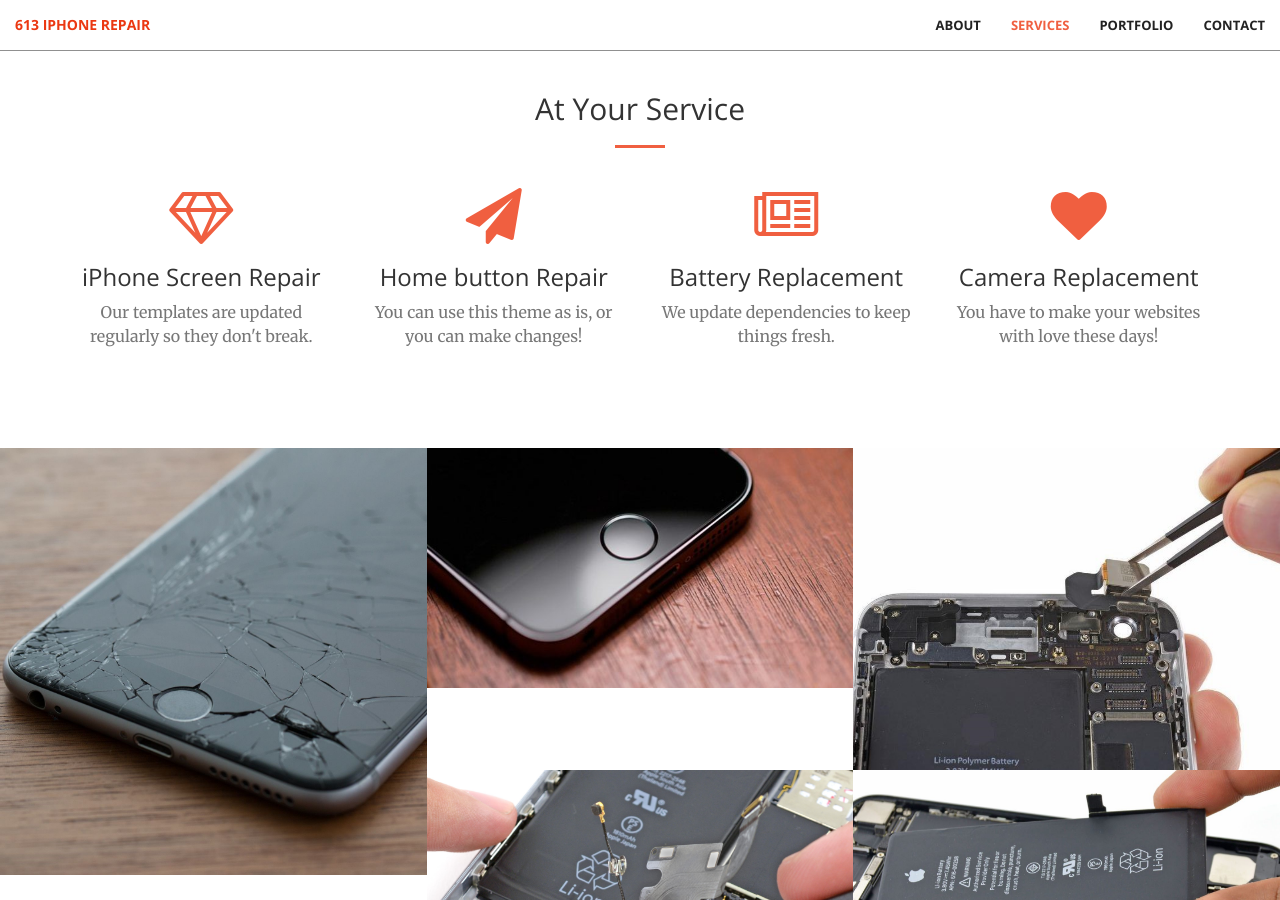
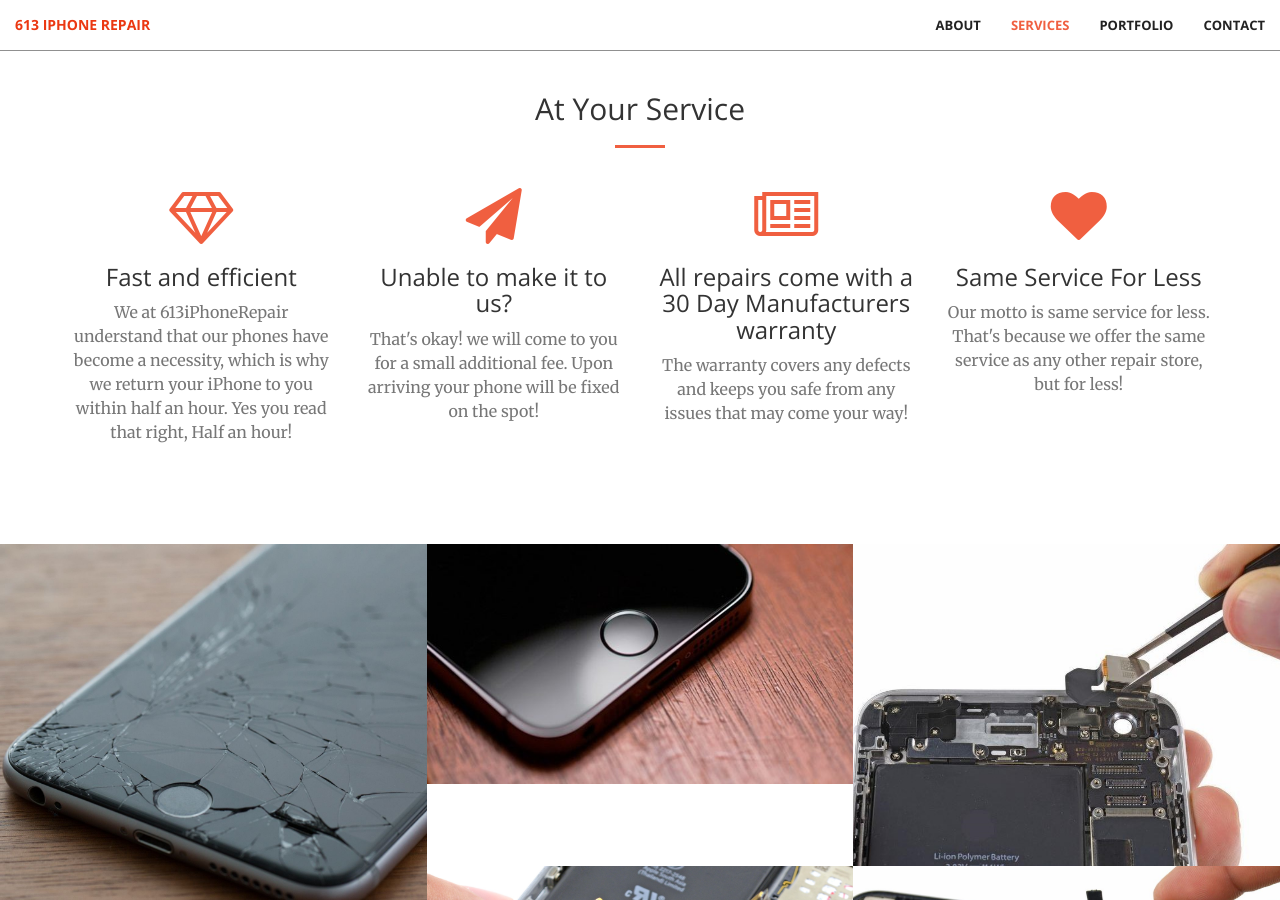
Before and after one commit to SuhaibElkomy/613iphonerepair, a Jekyll site: the page built from index.html, in a window 1280 px wide and 900 px high, scrolled down 1302 px. Built offline with Jekyll 4.4.1, drawn with Linux system fonts in a browser that asks for light colours.

Commit message:
Update services.html

```diff
--- a/_includes/services.html
+++ b/_includes/services.html
@@ -12,29 +12,29 @@
             <div class="col-lg-3 col-md-6 text-center">
                 <div class="service-box">
                     <i class="fa fa-4x fa-diamond wow bounceIn text-primary"></i>
-                    <h3>iPhone Screen Repair</h3>
-                    <p class="text-muted">Our templates are updated regularly so they don't break.</p>
+                    <h3>Fast and efficient</h3>
+                    <p class="text-muted">We at 613iPhoneRepair understand that our phones have become a necessity, which is why we return your iPhone to you within half an hour. Yes you read that right, Half an hour!</p>
                 </div>
             </div>
             <div class="col-lg-3 col-md-6 text-center">
                 <div class="service-box">
                     <i class="fa fa-4x fa-paper-plane wow bounceIn text-primary" data-wow-delay=".1s"></i>
-                    <h3>Home button Repair</h3>
-                    <p class="text-muted">You can use this theme as is, or you can make changes!</p>
+                    <h3>Unable to make it to us?</h3>
+                    <p class="text-muted">That's okay! we will come to you for a small additional fee. Upon arriving your phone will be fixed on the spot!</p>
                 </div>
             </div>
             <div class="col-lg-3 col-md-6 text-center">
                 <div class="service-box">
                     <i class="fa fa-4x fa-newspaper-o wow bounceIn text-primary" data-wow-delay=".2s"></i>
-                    <h3>Battery Replacement</h3>
-                    <p class="text-muted">We update dependencies to keep things fresh.</p>
+                    <h3> All repairs come with a 30 Day Manufacturers warranty</h3>
+                    <p class="text-muted">The warranty covers any defects and keeps you safe from any issues that may come your way!</p>
                 </div>
             </div>
             <div class="col-lg-3 col-md-6 text-center">
                 <div class="service-box">
                     <i class="fa fa-4x fa-heart wow bounceIn text-primary" data-wow-delay=".3s"></i>
-                    <h3>Camera Replacement</h3>
-                    <p class="text-muted">You have to make your websites with love these days!</p>
+                    <h3>Same Service For Less</h3>
+                    <p class="text-muted">Our motto is same service for less. That's because we offer the same service as any other repair store, but for less!</p>
                 </div>
             </div>
         </div>
```
